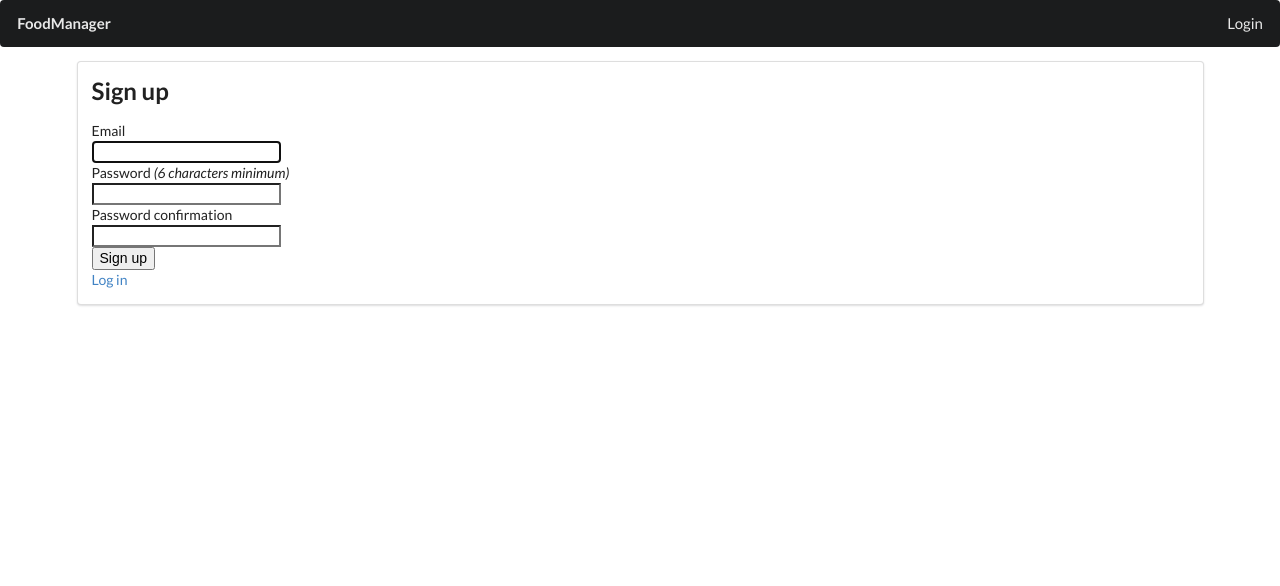
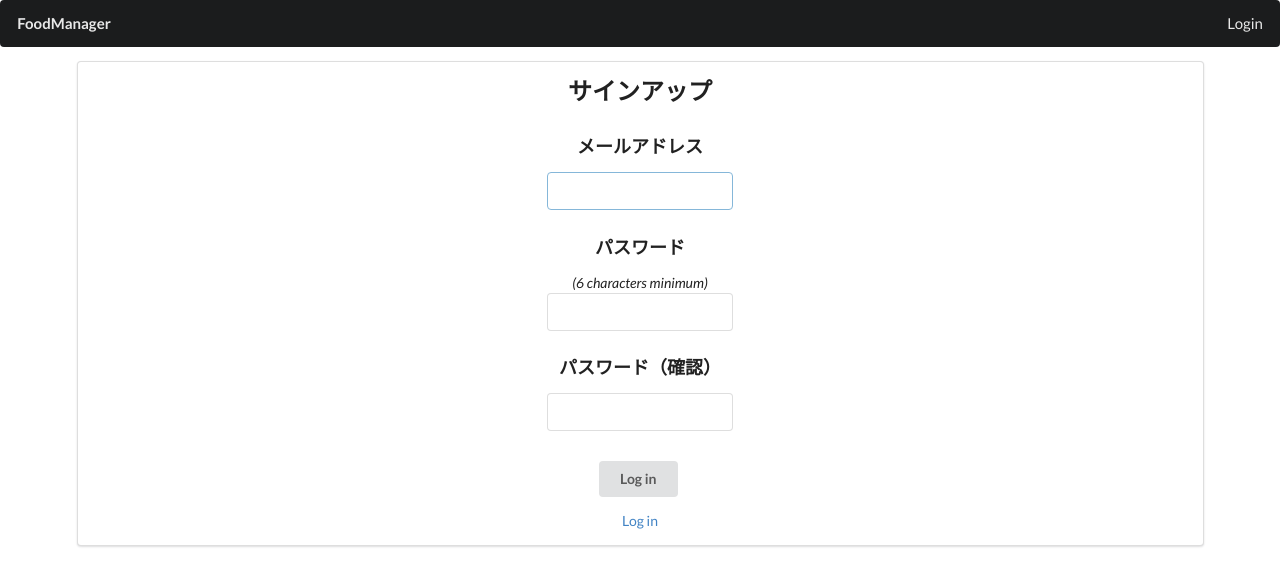
Before and after one commit to fuki01/foodManager, a Rails app: page /users/sign_up in a window 1280 px wide. Shown: the top 586 px of the page. Run offline with Rails 7, Linux system fonts and the light colour scheme.

Commit message:
uiの実装

```diff
--- a/app/views/devise/registrations/new.html.erb
+++ b/app/views/devise/registrations/new.html.erb
@@ -1,29 +1,24 @@
-<h2>Sign up</h2>
-
+<div class="ui centered grid">
+  <h2 class="computer only row">サインアップ</h2>
   <%= form_for(resource, as: resource_name, url: registration_path(resource_name)) do |f| %>
-  <%= render "devise/shared/error_messages", resource: resource %>
-
-  <div class="field">
-    <%= f.label :email %><br />
+    <h3>メールアドレス</h3>
+    <div class="ui form computer only row">
       <%= f.email_field :email, autofocus: true, autocomplete: "email" %>
     </div>
-
-  <div class="field">
-    <%= f.label :password %>
+    <h3>パスワード</h3>
+    <div class="ui form computer only row">
       <% if @minimum_password_length %>
         <em>(<%= @minimum_password_length %> characters minimum)</em>
       <% end %><br />
-    <%= f.password_field :password, autocomplete: "new-password" %>
+      <%= f.password_field :password, autocomplete: "current-password" %>
     </div>
-
-  <div class="field">
-    <%= f.label :password_confirmation %><br />
+    <h3>パスワード（確認）</h3>
+    <div class="ui form computer only row">
       <%= f.password_field :password_confirmation, autocomplete: "new-password" %>
     </div>
-
-  <div class="actions">
-    <%= f.submit "Sign up" %>
+    <%= f.submit "Log in", class: "ui button", style: "margin-top:30px" %>
+  <% end %>
+  <div class="computer only row">
+  <%= render "devise/shared/links" %>
   </div>
-<% end %>
-
-<%= render "devise/shared/links" %>
+</div>
--- /dev/null
+++ b/app/views/layouts/_notice.html.erb
@@ -0,0 +1,7 @@
+<% flash.each do |key, value| %>
+  <% if key == "alert" %>
+    <div class="ui message red"><%= value %></div>
+  <% elsif key == "notice" %>
+    <div class="ui message green"><%= value %></div>
+  <% end %>
+<% end %>
--- a/app/views/layouts/application.html.erb
+++ b/app/views/layouts/application.html.erb
@@ -11,6 +11,8 @@
 
   <body>
     <%= render partial: 'layouts/header' %>
+    <%= render partial: 'layouts/notice' %>
+
     <div class="ui container segment">
       <%= yield %>
     </div>
```
Also changed, not shown: app/views/devise/sessions/new.html.erb (+10 -19 lines). Lines whose indentation alone changed are shown as unchanged.
